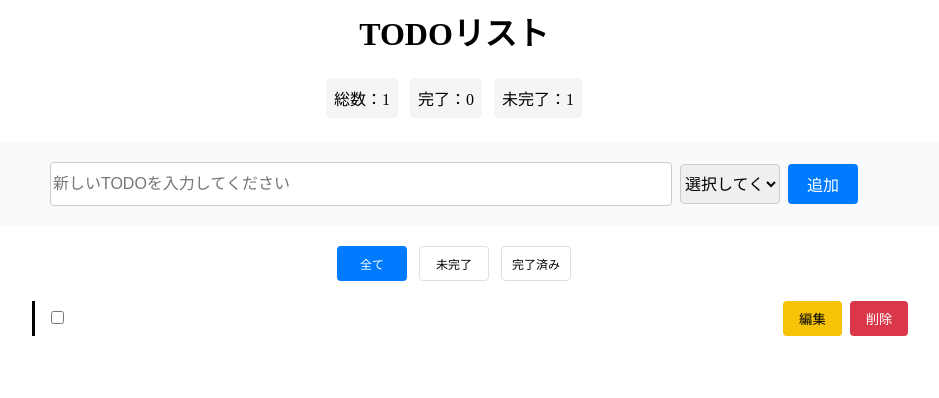
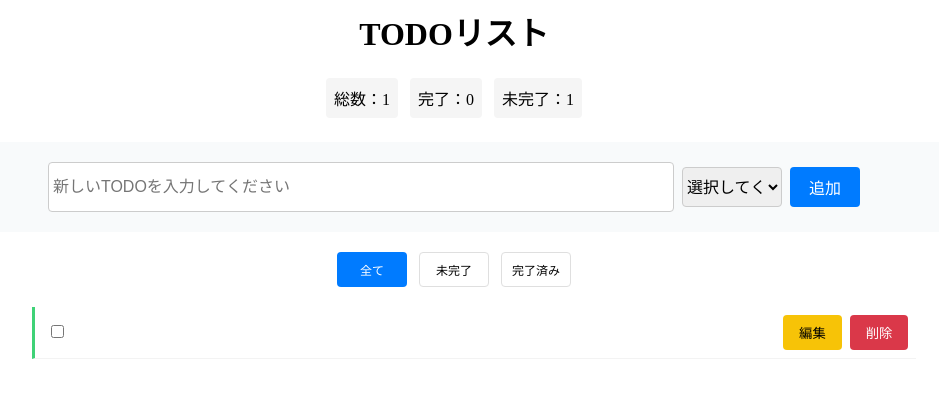
Before and after one commit to okamoto-ryoki/react-todo-list, a React (Vite) app: page /todo in a window 1280 px wide. Both pictures are taken after a click on the button "追加". Shown: the top 398 px of the page, without its empty margins (186-1125 px from the left). Built offline with nearby package versions, Linux system fonts and the light colour scheme.

Commit message:
12:10-19:00

```diff
--- a/src/Todo.module.css
+++ b/src/Todo.module.css
@@ -48,6 +48,7 @@ h1 {
     border-radius: 4px;
     border: 1px solid #ccc;
     font-size: 16px;
+    padding: 4px;
 }
 
 .search select {
@@ -138,22 +139,51 @@ h1 {
 }
 
 .value {
-    margin-right: 12px;
-    margin-left: 12px;
+    margin-right: 16px;
+    margin-left: 16px;
+}
+
+.nonevalue {
+    margin-right: 16px;
+    margin-left: 16px;
+    text-decoration: line-through;
+    text-decoration-thickness: 2px;
 }
 
 ul {
     width: 70%;
 }
 
-ul .li {
+ul input {
+    margin-left: 16px;
+}
+
+.high {
     display: flex;
     justify-content: space-between;
     align-items: center;
     font-size: 18px;
-    border-left: 3px solid black;
+    border-left: 3px solid #f25361;
+    border-bottom: 1px solid #f3f3f3;
+    padding: 8px 0;
 }
 
-.li input {
-    margin-left: 16px;
+.middle {
+    display: flex;
+    justify-content: space-between;
+    align-items: center;
+    font-size: 18px;
+    border-left: 3px solid #faaa19;
+    border-bottom: 1px solid #f3f3f3;
+    padding: 8px 0;
 }
+
+.low {
+    display: flex;
+    justify-content: space-between;
+    align-items: center;
+    font-size: 18px;
+    border-left: 3px solid #3fd277;
+    border-bottom: 1px solid #f3f3f3;
+    padding: 8px 0;
+}
--- a/src/Todo.tsx
+++ b/src/Todo.tsx
@@ -113,7 +113,12 @@ export const Todo = () => {
                 </div>
                 <ul>
                     {filteredTodos.map((todo) => (
-                        <li className={styles.li} key={todo.id}>
+                        <li className={todo.priority === "高"
+                            ? styles.high : todo.priority === "中"
+                            ? styles.middle
+                            : styles.low}
+                            key={todo.id}
+                        >
                                 <div>
                                     <input
                                     type="checkbox"
@@ -121,7 +126,7 @@ export const Todo = () => {
                                     checked={todo.completed}
                                     onChange={()=>togglecheck(todo.id)}
                                     ></input>
-                                    <span className={styles.value}>{todo.value}</span>
+                                    <span className={!todo.completed ? styles.value : styles.nonevalue}>{todo.value}</span>
                                     <span className={styles.priority}>{todo.priority}</span>
                                 </div>
                                 <div>
```
